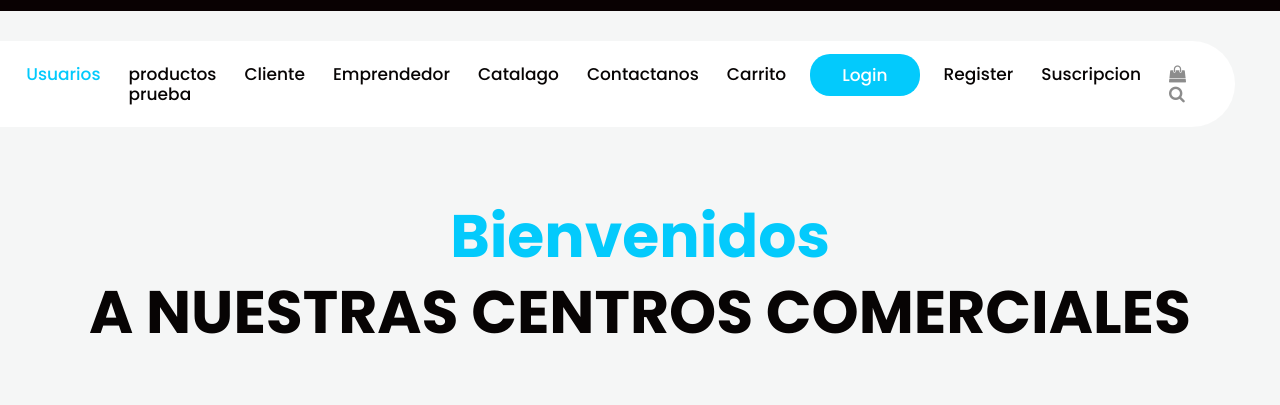
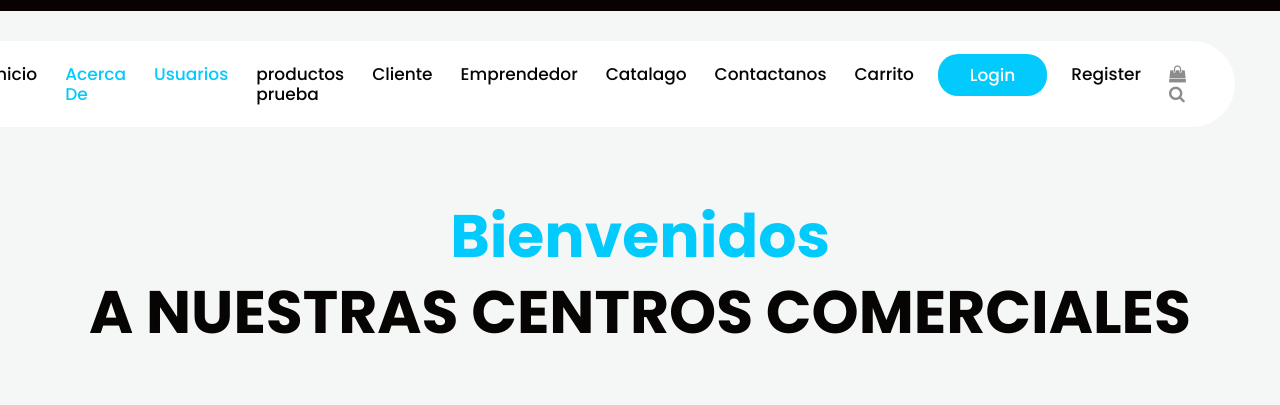
Before and after one commit to kyrdautsv/Plaza901Cliente, a PHP site: page /index.php in a window 1280 px wide. Shown: the top 405 px of the page. Run offline with PHP 8.4, Linux system fonts and the light colour scheme; some libraries are stand-ins or nearby versions.

Commit message:
Corrección en el nav

```diff
--- a/nav.php
+++ b/nav.php
@@ -53,9 +53,6 @@
                         <li class="nav-item d_none">
                            <a class="nav-link" href="register.php">Register</a>
                         </li>
-                        <li class="nav-item d_none">
-                           <a class="nav-link" href="planes.php">Suscripcion</a>
-                        </li>
                         <li class="nav-item d_none sea_icon">
                            <a class="nav-link" href="#"><i class="fa fa-shopping-bag" aria-hidden="true"></i><i
                                  class="fa fa-search" aria-hidden="true"></i></a>
@@ -68,3 +65,12 @@
       </div>
    </div>
 </header>
+
+<!--
+Propuesta del logo de home en la barra.
+<div class="center-desk">
+   <div class="logo" style="text-align: center; font-size: 24px; font-weight: bold;">
+      <a href="index.php">PlazaUTSV</a>
+   </div>
+</div>
+-->
```
